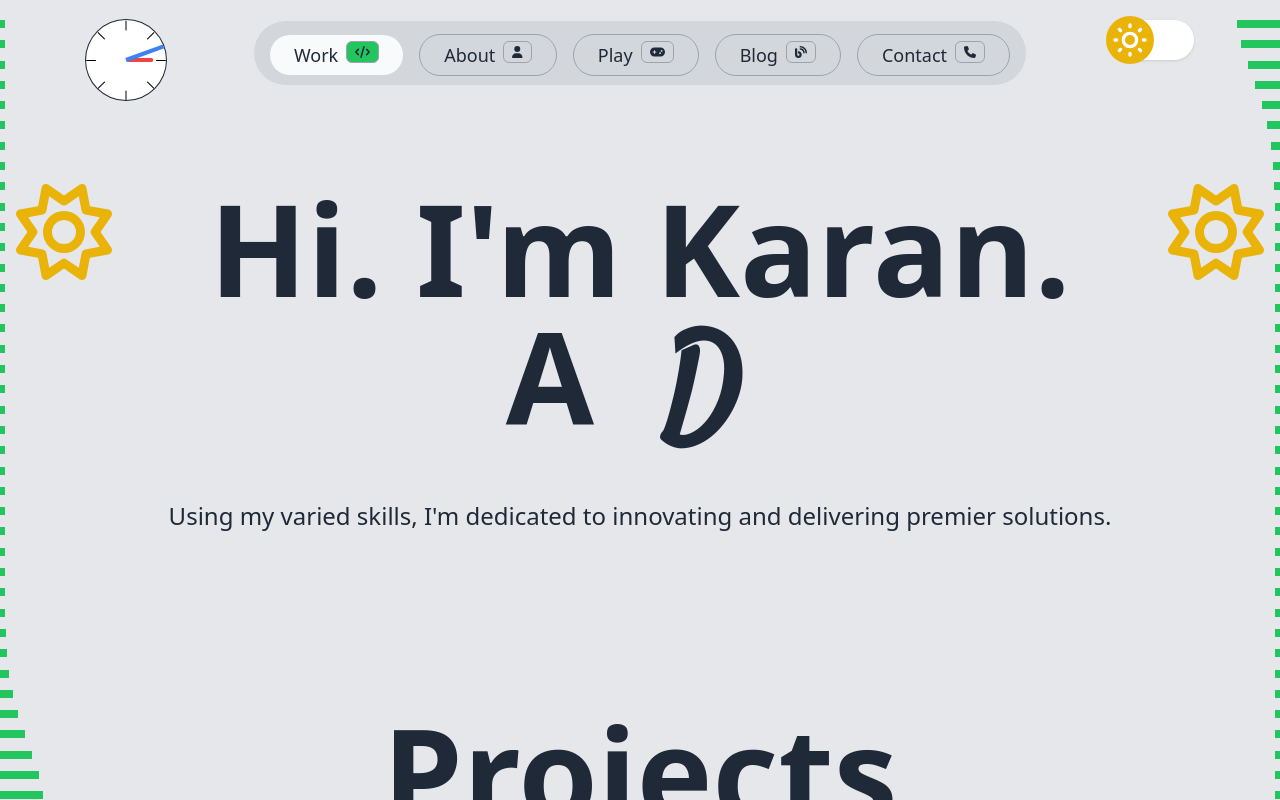
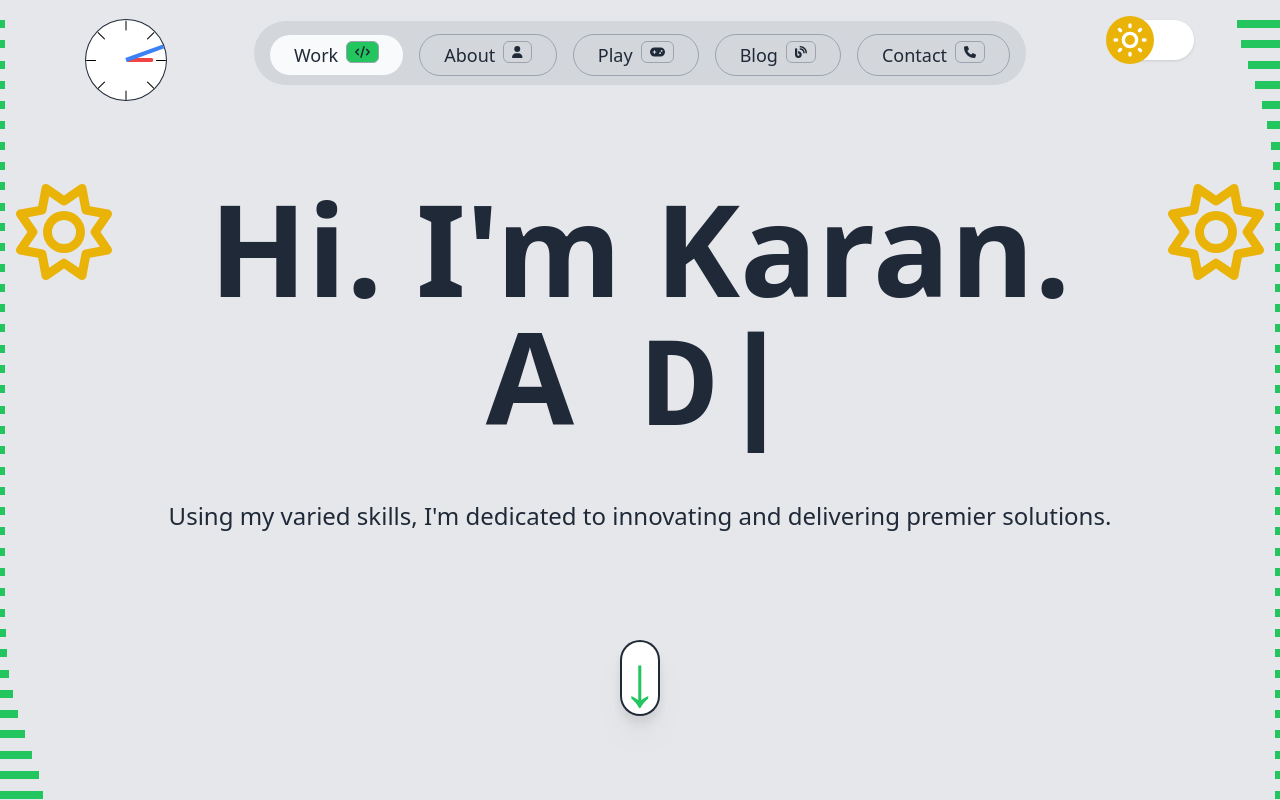
Before and after one commit to kg59/portfolio, a Next.js app: page / in a window 1280 px wide. Shown: the top 800 px of the page. Built offline with nearby package versions, Linux system fonts and the light colour scheme; a web font is replaced by a local one.

Commit message:
added down arrow

```diff
--- /dev/null
+++ b/components/DownArrow/DownArrow.jsx
@@ -0,0 +1,12 @@
+"use client";
+
+import Link from 'next/link';
+import React from 'react'
+
+export default function DownArrow() {
+  return (
+    <div className="downa-container">
+       <Link href="#Projects" title="to Projects"><div className="downa-arrow">&#8595;</div></Link>
+    </div>
+  )
+}
--- /dev/null
+++ b/components/DownArrow/DownArrow.module.css
@@ -0,0 +1,9 @@
+@layer components {
+    .downa-container {
+        @apply hidden md:flex justify-center mt-28;
+    }
+
+    .downa-arrow {
+        @apply animate-bounce text-7xl rounded-full ring-gray-800 ring-2 bg-white text-green-500 drop-shadow-xl;
+    }
+}
--- a/components/Hero/Hero.module.css
+++ b/components/Hero/Hero.module.css
@@ -1,7 +1,11 @@
 @layer components {
          /*Hero Styles*/
         .hero-box {
-            @apply font-extrabold justify-evenly w-full flex pt-24 md:pt-36 lg:pt-40;;
+            @apply font-extrabold justify-evenly w-full flex pt-24 md:pt-36 lg:pt-40;
+        }
+
+        .hero-title-box {
+            @apply font-extrabold justify-evenly w-full flex pt-20 md:pt-32 lg:pt-36;
         }
 
         .hero-star {
--- a/components/Hero/Title.jsx
+++ b/components/Hero/Title.jsx
@@ -17,7 +17,7 @@ function createIcons(icon) {
 
 export default function Title({ icon, name, sub }) {
     return (
-        <div className="hero-box">
+        <div className="hero-title-box" id={name}>
             {createIcons(icon)}
             <div className="hero-name">
                 <h3>{name}</h3>
--- a/components/Navbar/Navbar.module.css
+++ b/components/Navbar/Navbar.module.css
@@ -31,7 +31,7 @@
     /*Clock*/
 
     .nav-clock {
-        @apply relative bg-white flex items-center justify-end w-20 h-20 overflow-hidden rounded-full ring-gray-800 ring-1;
+        @apply relative bg-white hidden md:flex items-center justify-end w-20 h-20 overflow-hidden rounded-full ring-gray-800 ring-1;
     }
 
     .nav-clock-items {
@@ -45,4 +45,10 @@
     .nav-clock-minute-hand {
         @apply w-1/2 h-1 bg-blue-500  origin-left rotate-[340deg] group-hover:rotate-[340deg] duration-1000 ease-in-out;
     }
+
+    /*Shifter*/
+
+    .nav-dn-shifter {
+        @apply hidden w-20 h-10 rounded-full bg-white md:flex items-center transition duration-300 focus:outline-none shadow
+    }
 }
--- a/components/Navbar/Shifter.jsx
+++ b/components/Navbar/Shifter.jsx
@@ -23,7 +23,7 @@ export default function Shifter() {
 
   return (
     <button
-      className="w-20 h-10 rounded-full bg-white flex items-center transition duration-300 focus:outline-none shadow"
+      className="nav-dn-shifter"
       onClick={toggleTheme()}>
       <div
         className={clsx("w-12 h-12 relative rounded-full transition duration-500 transform p-1 text-white", {
--- a/pages/index.jsx
+++ b/pages/index.jsx
@@ -6,6 +6,7 @@ import Hero from '@/components/Hero/Hero'
 import WorkCard from '@/components/Works/WorkCard'
 import WorkBox from '@/components/Works/WorkBox'
 import Title from '@/components/Hero/Title'
+import DownArrow from '../components/DownArrow/DownArrow'
 
 export default function index() {
   return (
@@ -19,6 +20,7 @@ export default function index() {
         <>
           <section>
             <Hero />
+            <DownArrow/>
           </section>
 
           <section>
--- a/styles/globals.css
+++ b/styles/globals.css
@@ -8,6 +8,7 @@
 @import "../components/Works/Work.module.css";
 @import "../components/Footer/Footer.module.css";
 @import "../components/Waves/Waves.module.css";
+@import "../components/DownArrow/DownArrow.module.css";
 
 @import "tailwindcss/utilities";
 
@@ -16,6 +17,10 @@
 
 @import './defalut.css';
 
+html{
+    scroll-behavior:smooth;
+}
+
 body {
     @apply bg-gray-200 text-gray-800 font-sans;
 }
```
